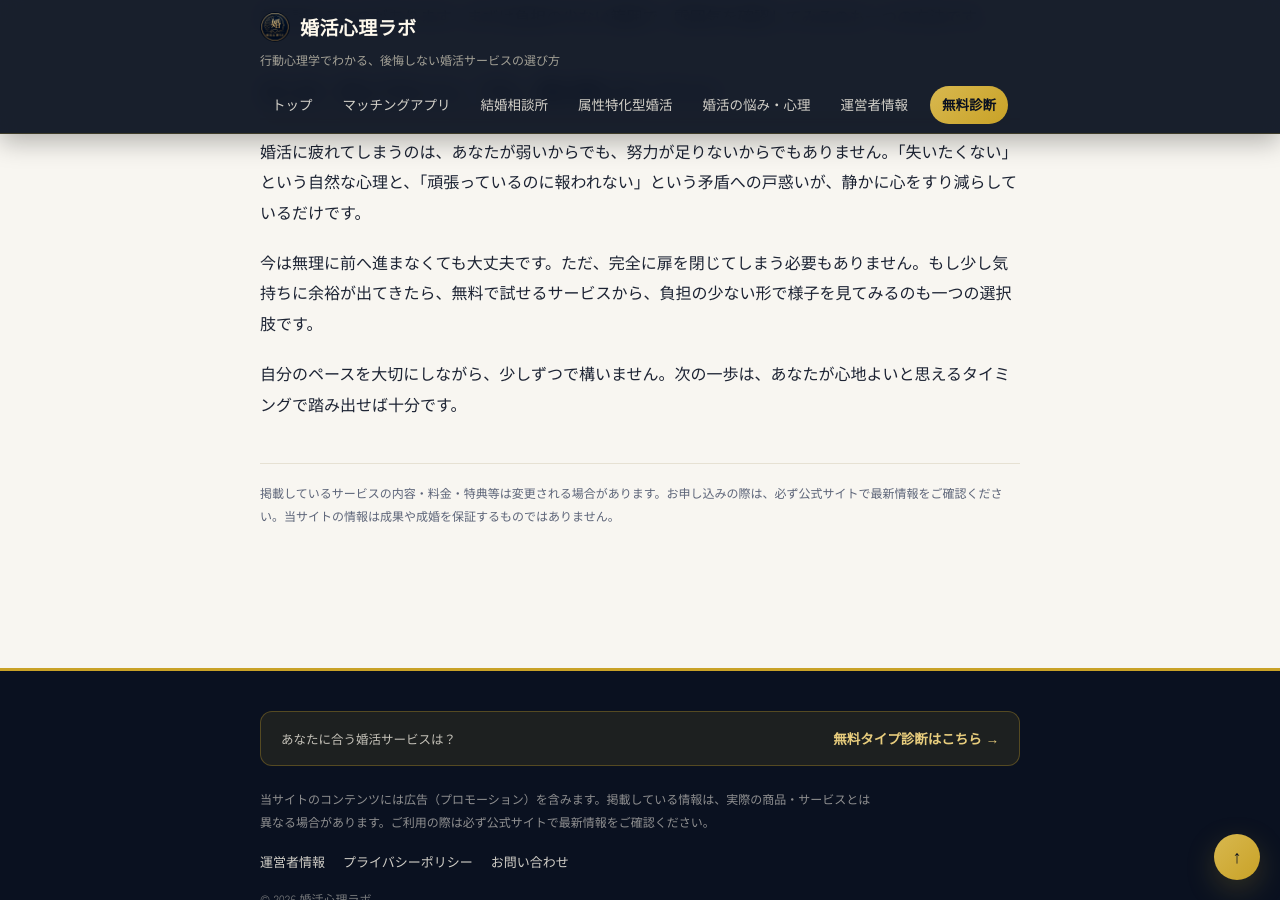
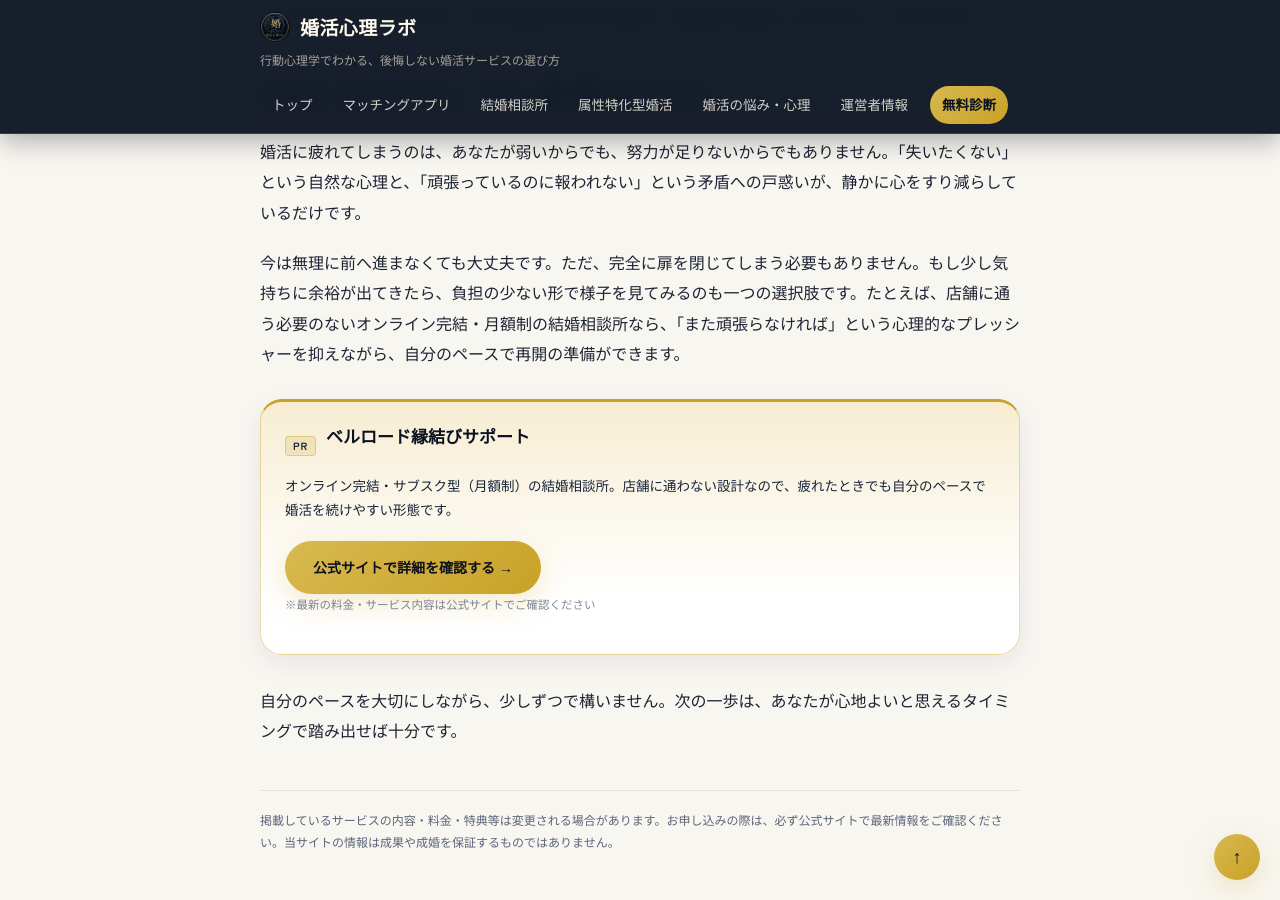
Before and after one commit to consultantshuu0907-afk/konkatsu-psychology-lab, a Jekyll site: the page built from _posts/2026-08-16-konkatsu-tsukareta.md, in a window 1280 px wide and 900 px high, scrolled down 3853 px. Built offline with Jekyll 4.4.1, drawn with Linux system fonts in a browser that asks for light colours.

Commit message:
Add files via upload

```diff
--- a/_posts/2026-08-16-konkatsu-tsukareta.md
+++ b/_posts/2026-08-16-konkatsu-tsukareta.md
@@ -80,6 +80,14 @@ A. マッチングアプリの中には、無料で登録し、機能の一部
 
 婚活に疲れてしまうのは、あなたが弱いからでも、努力が足りないからでもありません。「失いたくない」という自然な心理と、「頑張っているのに報われない」という矛盾への戸惑いが、静かに心をすり減らしているだけです。
 
-今は無理に前へ進まなくても大丈夫です。ただ、完全に扉を閉じてしまう必要もありません。もし少し気持ちに余裕が出てきたら、無料で試せるサービスから、負担の少ない形で様子を見てみるのも一つの選択肢です。
+今は無理に前へ進まなくても大丈夫です。ただ、完全に扉を閉じてしまう必要もありません。もし少し気持ちに余裕が出てきたら、負担の少ない形で様子を見てみるのも一つの選択肢です。たとえば、店舗に通う必要のないオンライン完結・月額制の結婚相談所なら、「また頑張らなければ」という心理的なプレッシャーを抑えながら、自分のペースで再開の準備ができます。
+
+{% include affiliate-cta.html
+  name="ベルロード縁結びサポート"
+  tagline="オンライン完結・サブスク型（月額制）の結婚相談所。店舗に通わない設計なので、疲れたときでも自分のペースで婚活を続けやすい形態です。"
+  url="https://www.rentracks.jp/adx/r.html?idx=0.57954.386058.10710.15311&dna=174421"
+  img="https://www.rentracks.jp/adx/p.gifx?idx=0.57954.386058.10710.15311&dna=174421"
+  button="公式サイトで詳細を確認する →"
+%}
 
 自分のペースを大切にしながら、少しずつで構いません。次の一歩は、あなたが心地よいと思えるタイミングで踏み出せば十分です。
```
Also changed, not shown: _posts/2026-08-16-40dai-konkatsu-kekkonsodanjo.md (+10 -0 lines), _posts/2026-08-16-konkatsu-umakuikanai-shinri.md (+10 -0 lines), _posts/2026-08-16-matching-app-vs-kekkonsodanjo.md (+10 -0 lines).
